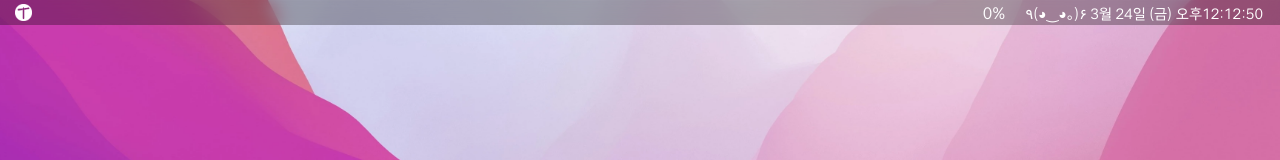
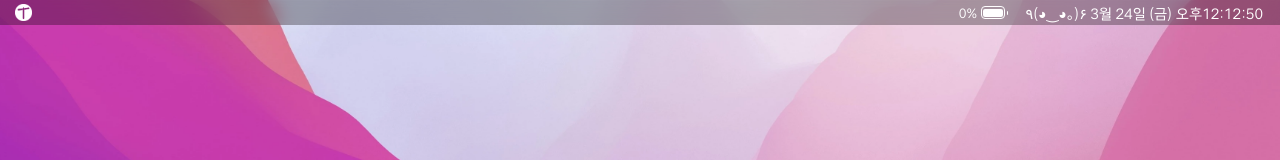
Before and after one commit to taese0ng/portfolio_next, a Next.js app: page / in a window 1280 px wide. Shown: the top 160 px of the page. Built offline with nearby package versions, Linux system fonts and the light colour scheme.

Commit message:
fix: className 수정

```diff
--- a/src/components/Desktop/Dock/Dock.tsx
+++ b/src/components/Desktop/Dock/Dock.tsx
@@ -45,7 +45,7 @@ function Dock({ itemList, onOpenModal, onUpperModal }: Props) {
           </div>
 
           <div
-            className={classNames("bounce", styles.menuItemIcon)}
+            className={classNames(styles.bounce, styles.menuItemIcon)}
             onClick={handleClickSafari}
           >
             <img draggable={false} src={safariIcon} alt="safari" />
--- a/src/components/shared/Battery/Battery.tsx
+++ b/src/components/shared/Battery/Battery.tsx
@@ -58,7 +58,7 @@ export default function Battery({
     <div className={styles.container}>
       {onPercent && (
         <div
-          className={classNames("percentage", {
+          className={classNames(styles.percentage, {
             [styles.blackMode]: blackMode,
             [styles.isMobile]: isMobile,
           })}
@@ -68,14 +68,14 @@ export default function Battery({
       )}
 
       <div
-        className={classNames("batteryOuter", {
+        className={classNames(styles.batteryOuter, {
           [styles.blackMode]: blackMode,
           [styles.isMobile]: isMobile,
         })}
       >
         <div
           ref={batteryInnerRef}
-          className={classNames("batteryInner", {
+          className={classNames(styles.batteryInner, {
             [styles.blackMode]: blackMode,
           })}
         />
```
